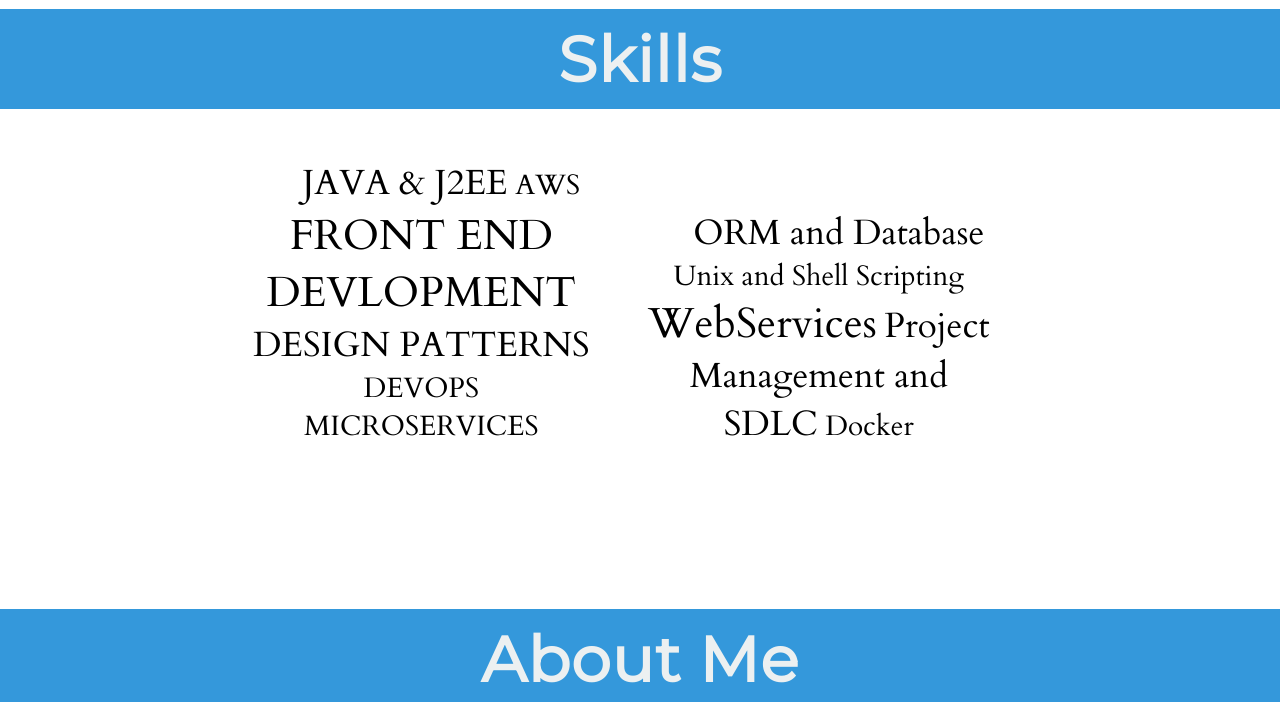
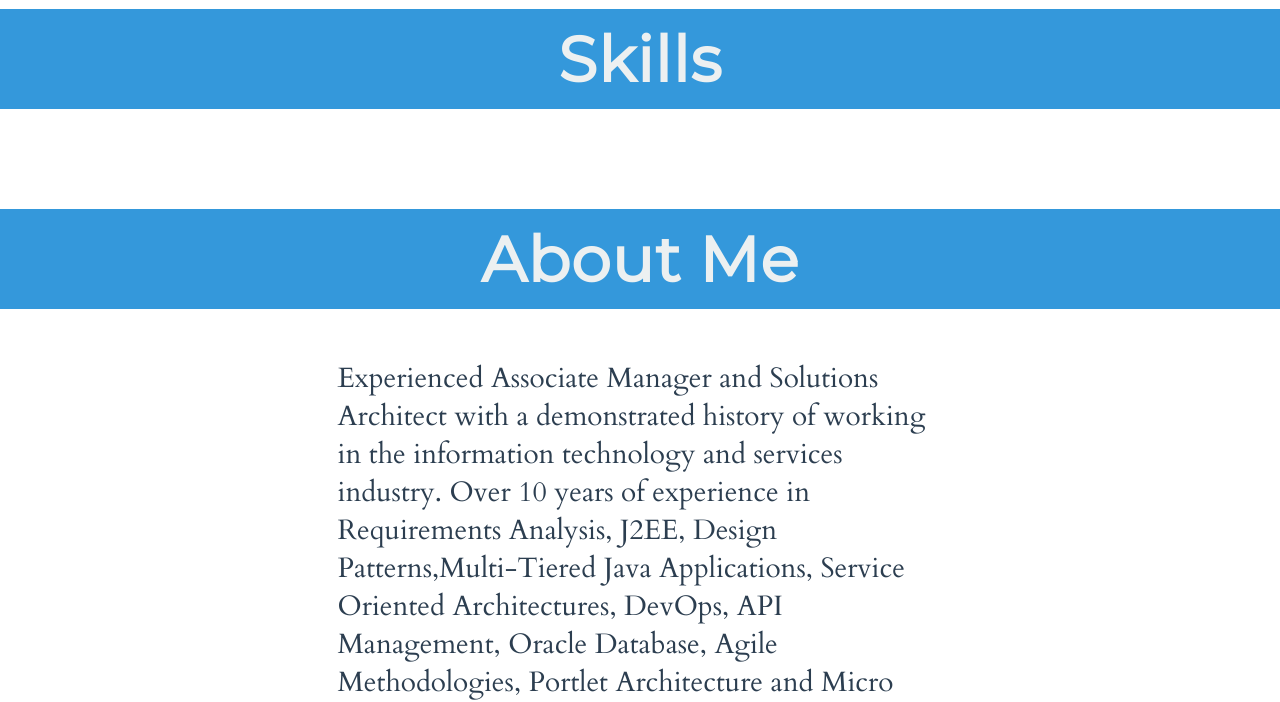
Before and after one commit to adithyaneelavara/my-portfolio, a plain HTML site: page index.html in a window 1280 px wide. Shown: the part 119-821 px from the top of the page. Drawn offline with Linux system fonts and the light colour scheme.

```diff
--- a/index.html
+++ b/index.html
@@ -62,28 +62,6 @@
     </section>
 
     <section class="section section--alignCentered section--description">
-      <div class="section__exampleWrapper">
-
-        <ul class="cloud">
-          <li>JAVA & J2EE</li>
-          <li>AWS</li>
-          <li>FRONT END DEVLOPMENT</li>
-          <li>DESIGN PATTERNS</li>
-          <li>DEVOPS</li>
-          <li>MICROSERVICES</li>
-         </ul>
-
-      </div>
-
-      <div class="section__exampleWrapper">
-         <ul class="cloud">
-          <li>ORM and Database</li>
-          <li>Unix and Shell Scripting</li>
-          <li>WebServices</li>
-          <li>Project Management and SDLC</li>
-          <li>Docker</li>
-         </ul>
-      </div>
 
 
     </section>
```
